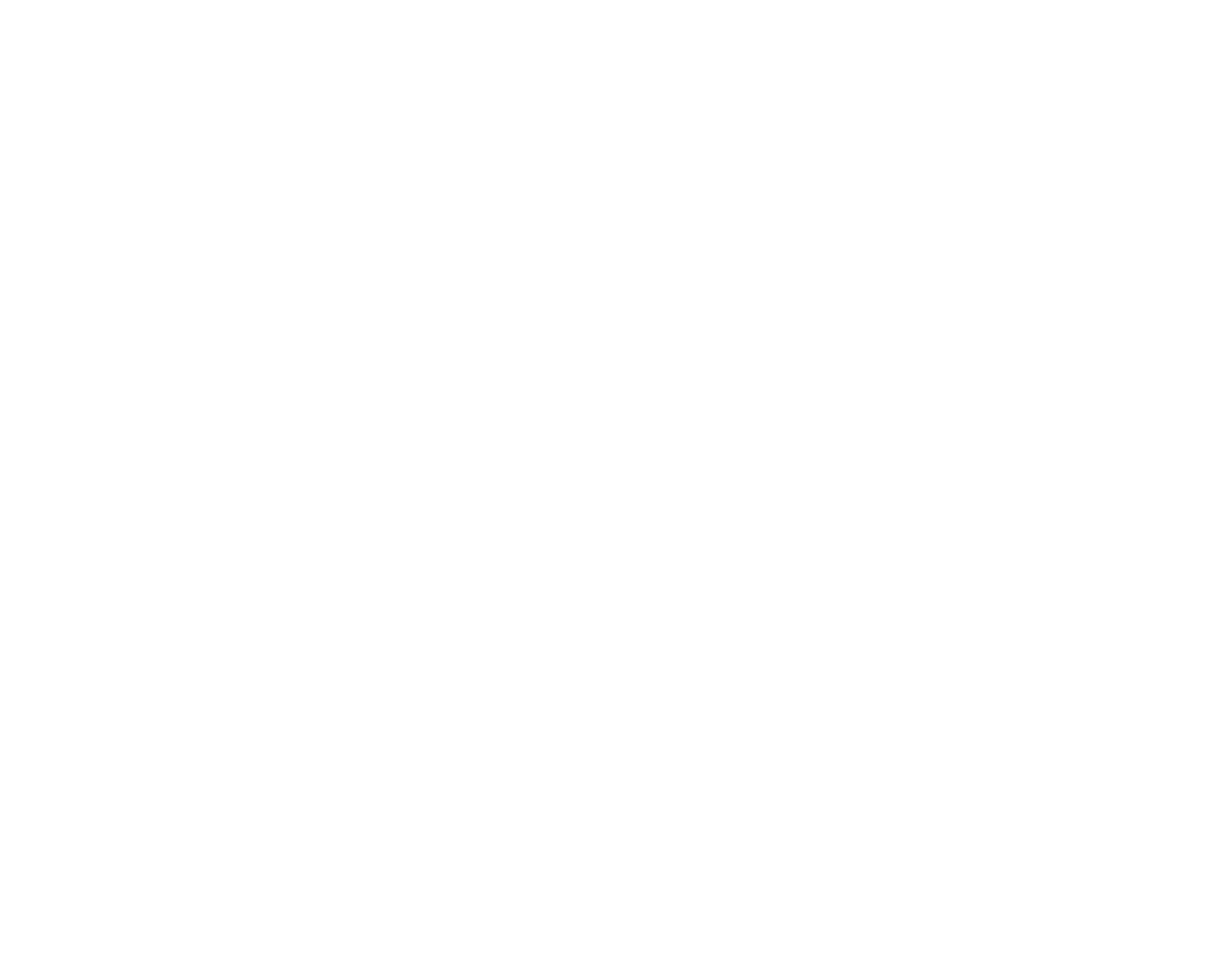
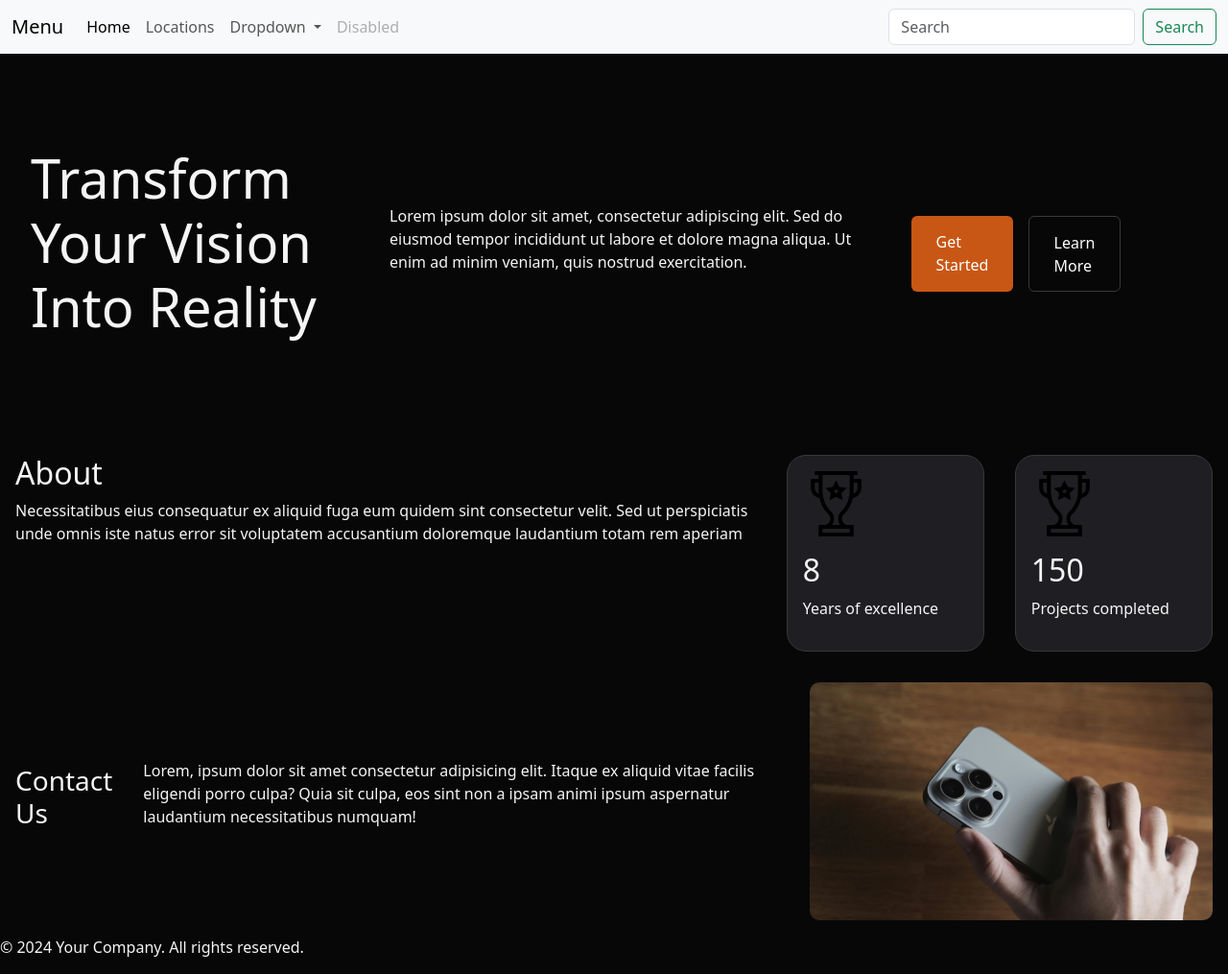
Before and after one commit to emmaaquinteros/desarrollo-web, a plain HTML site: page index.html in a window 1280 px wide. Shown: the whole page at 96% size. Before the commit the page ends 800 px from the top, so only its background shows below. Drawn offline with nearby package versions, Linux system fonts and the light colour scheme.

Commit message:
terminacion de html principal

```diff
--- a/css/main.css
+++ b/css/main.css
@@ -0,0 +1,186 @@
+* {
+    margin: 0;
+    padding: 0;
+    box-sizing: border-box;
+}
+
+/* estilos generales */
+body {
+    background-color:#070708 ;
+    color: whitesmoke;
+}
+
+/* estilos de main */
+main {
+    text-align: center;
+    display: flex;
+    flex-direction: column;
+    align-items: center;
+    padding: 3rem 1rem;
+}
+
+main h1 {
+    font-size: 2.5rem;
+}
+
+/* estilos botones */
+.contenedor-boton {
+    display: flex;
+    gap: 1rem;
+    margin-top: 1rem;
+}
+
+.boton, .boton-dos {
+    padding: 0.6rem 1.2rem;
+    border-radius: 6px;
+    cursor: pointer;
+}
+
+.boton {
+    background-color: #C85715;
+    color: #fff;
+}
+
+.boton-dos {
+    background: transparent;
+    border: 1px solid rgba(255,255,255,0.2);
+    color: #fff;
+}
+
+/* estilos section */
+section {
+    padding: 1rem;
+    text-align: center;
+    display: flex;
+    flex-direction: column;
+    gap: 1.3rem;
+}
+
+
+
+section .card-section {
+    background-color: #1F1F23;
+    border: 0.03rem solid #37373A ;
+    padding: 1rem;
+    border-radius: 20px;
+}
+
+section .card-section img {
+    width: 20%;
+    margin-bottom: 1rem;
+}
+
+/* limitar imágenes dentro de la sección de contacto para evitar que crezcan demasiado */
+.section-dos img {
+    width: 100%;
+    max-width: 420px; /* límite razonable para móvil/tablet */
+    height: auto;
+    object-fit: cover;
+    border-radius: 10px;
+}
+
+/* Media queries: tablet and desktop */
+/* Tablet: 600px - 1023px */
+@media (min-width: 600px) and (max-width: 1023px) {
+    main {
+        padding: 4rem 2rem;
+        max-width: 900px;
+    }
+
+    main h1 {
+        font-size: 3rem;
+    }
+
+    .contenedor-boton {
+        justify-content: center;
+    }
+
+    .boton, .boton-dos {
+        padding: 0.75rem 1.4rem;
+    }
+
+    section {
+        flex-direction: row;
+        flex-wrap: wrap;
+        justify-content: center;
+        gap: 1.5rem;
+        text-align: left;
+    }
+
+    section .card-section {
+        width: 45%;
+    }
+
+    /* tablet: ajustar la sección-dos para mostrar texto + imagen de forma equilibrada */
+    .section-dos {
+        display: flex;
+        flex-direction: row;
+        align-items: center;
+        gap: 1.2rem;
+        text-align: left;
+    }
+
+    .section-dos img {
+        width: 45%;
+        max-width: 360px;
+    }
+}
+
+/* Desktop: 1024px and up */
+@media (min-width: 1024px) {
+    main {
+        max-width: 1200px;
+        padding: 6rem 2rem;
+        flex-direction: row;
+        align-items: center;
+        gap: 2rem;
+        text-align: left;
+    }
+
+    main h1 {
+        font-size: 3.5rem;
+    }
+
+    main p {
+        max-width: 650px;
+    }
+
+    .contenedor-boton {
+        justify-content: flex-start;
+    }
+
+    .boton, .boton-dos {
+        padding: 0.9rem 1.6rem;
+    }
+
+    section {
+        flex-direction: row;
+        align-items: flex-start;
+        justify-content: space-between;
+        gap: 2rem;
+        text-align: left;
+    }
+
+    section .card-section {
+        width: 30%;
+    }
+
+    section .card-section img {
+        width: 40%;
+    }
+
+    /* desktop: ordenar section-dos en fila y limitar la imagen */
+    .section-dos {
+        display: flex;
+        flex-direction: row;
+        align-items: center;
+        justify-content: space-between;
+        gap: 2rem;
+        text-align: left;
+    }
+
+    .section-dos img {
+        width: 35%;
+        max-width: 420px;
+    }
+}
--- a/index.html
+++ b/index.html
@@ -3,21 +3,86 @@
 <head>
     <meta charset="UTF-8">
     <meta name="viewport" content="width=device-width, initial-scale=1.0">
+    <link href="https://cdn.jsdelivr.net/npm/bootstrap@5.3.8/dist/css/bootstrap.min.css" rel="stylesheet" integrity="sha384-sRIl4kxILFvY47J16cr9ZwB07vP4J8+LH7qKQnuqkuIAvNWLzeN8tE5YBujZqJLB" crossorigin="anonymous">
     <link rel="stylesheet" href="css/main.css">
     <title>Practico 2</title>
 </head>
 <body>
     <header>
-
+        <nav class="navbar navbar-expand-lg bg-body-tertiary">
+            <div class="container-fluid">
+                <a class="navbar-brand" href="#">Menu</a>
+                <button class="navbar-toggler" type="button" data-bs-toggle="collapse" data-bs-target="#navbarSupportedContent" aria-controls="navbarSupportedContent" aria-expanded="false" aria-label="Toggle navigation">
+                <span class="navbar-toggler-icon"></span>
+                 </button>
+            <div class="collapse navbar-collapse" id="navbarSupportedContent">
+                <ul class="navbar-nav me-auto mb-2 mb-lg-0">
+                <li class="nav-item">
+                <a class="nav-link active" aria-current="page" href="#">Home</a>
+                </li>
+                <li class="nav-item">
+                <a class="nav-link" href="./pages/locations.html">Locations</a>
+                </li>
+                <li class="nav-item dropdown">
+                <a class="nav-link dropdown-toggle" href="#" role="button" data-bs-toggle="dropdown" aria-expanded="false">
+                    Dropdown
+                </a>
+                <ul class="dropdown-menu">
+                    <li><a class="dropdown-item" href="#">Action</a></li>
+                    <li><a class="dropdown-item" href="#">Another action</a></li>
+                    <li><hr class="dropdown-divider"></li>
+                    <li><a class="dropdown-item" href="#">Something else here</a></li>
+                </ul>
+                </li>
+                <li class="nav-item">
+                <a class="nav-link disabled" aria-disabled="true">Disabled</a>
+                </li>
+                </ul>
+                <form class="d-flex" role="search">
+                <input class="form-control me-2" type="search" placeholder="Search" aria-label="Search"/>
+                <button class="btn btn-outline-success" type="submit">Search</button>
+                </form>
+            </div>
+        </div>
+        </nav>
     </header>
     <main>
-
+        <h1>Transform Your Vision Into Reality</h1>
+        <p>Lorem ipsum dolor sit amet, consectetur adipiscing elit. Sed do eiusmod tempor incididunt ut labore et dolore magna aliqua. Ut enim ad minim veniam, quis nostrud exercitation.</p>
+        <div class="contenedor-boton">
+            <div class="boton">
+                Get Started
+            </div>
+            <div class="boton-dos">
+                Learn More
+            </div>
+        </div>
     </main>
     <section>
+        <div>
+            <h2>About</h2>
+            <p>Necessitatibus eius consequatur ex aliquid fuga eum quidem sint consectetur velit. Sed ut perspiciatis unde omnis iste natus error sit voluptatem accusantium doloremque laudantium totam rem aperiam</p>
+            </div>
+            <div class="card-section area-dos">
+                <img src="img/trofeo.png" alt="">
+                <h2>8</h2>
+                <p>Years of excellence</p>
+            </div>
+            <div class="card-section area-tres">
+                <img src="img/trofeo.png" alt="">
+                <h2>150</h2>
+                <p>Projects completed</p>
+            </div>
+        </div>
+    </section>
 
+    <section class="section-dos">
+        <h3>Contact Us</h3>
+        <p>Lorem, ipsum dolor sit amet consectetur adipisicing elit. Itaque ex aliquid vitae facilis eligendi porro culpa? Quia sit culpa, eos sint non a ipsam animi ipsum aspernatur laudantium necessitatibus numquam!</p>
+        <img src="img/pexels-ana-quirosa-555677148-19060767.jpg" alt="">
     </section>
     <footer>
-
+        <p>© 2024 Your Company. All rights reserved.</p>
     </footer>
 </body>
 </html>
```
Also changed, not shown: pages/locations.html (renamed from pages/productos.html, +1 -0 lines), img/Image20251001075222.jpg (deleted), img/instagram-png.png (added), img/logo-instagram.jpg (added), img/logo-tp.png (added), img/logo-whatsapp.jpg (added), img/pexels-ana-quirosa-555677148-19060767.jpg (added), img/trofeo.png (added), img/whatsapp-png.png (added).
